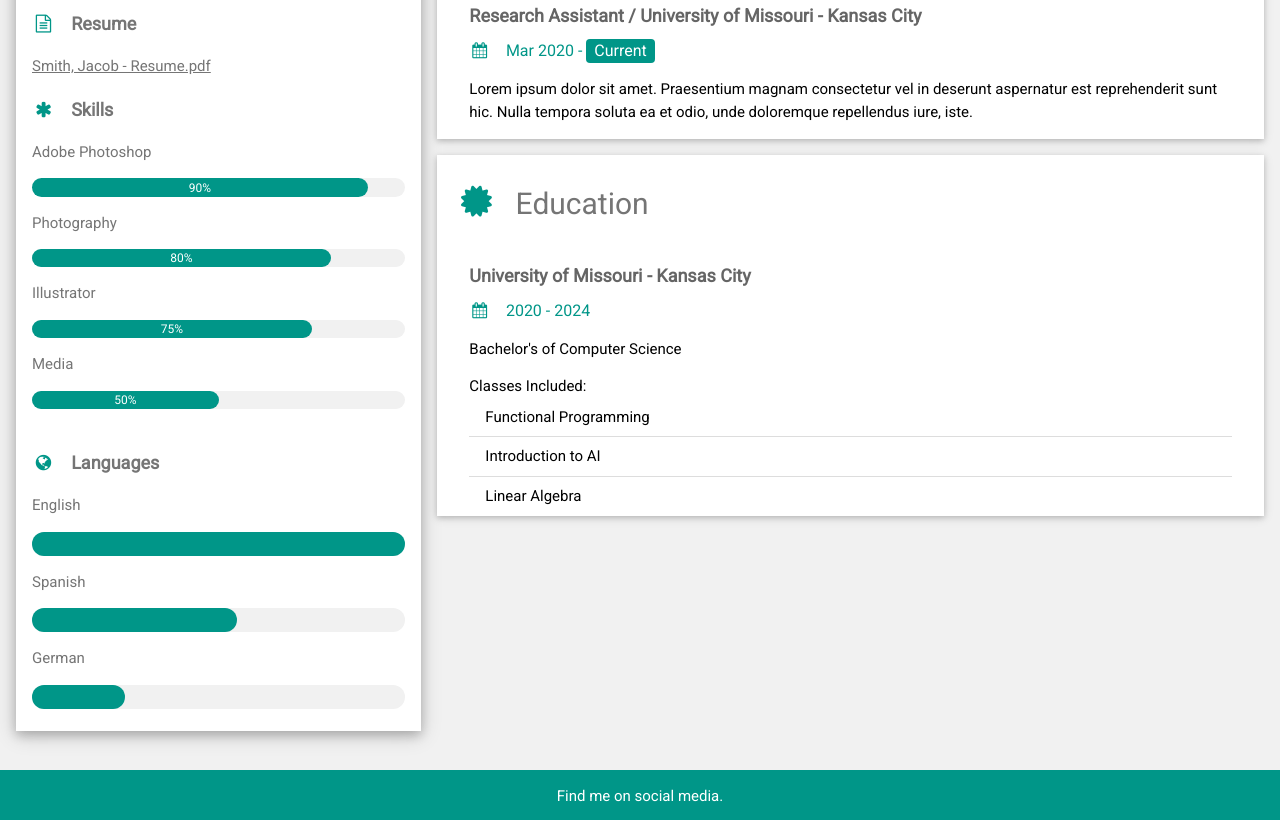
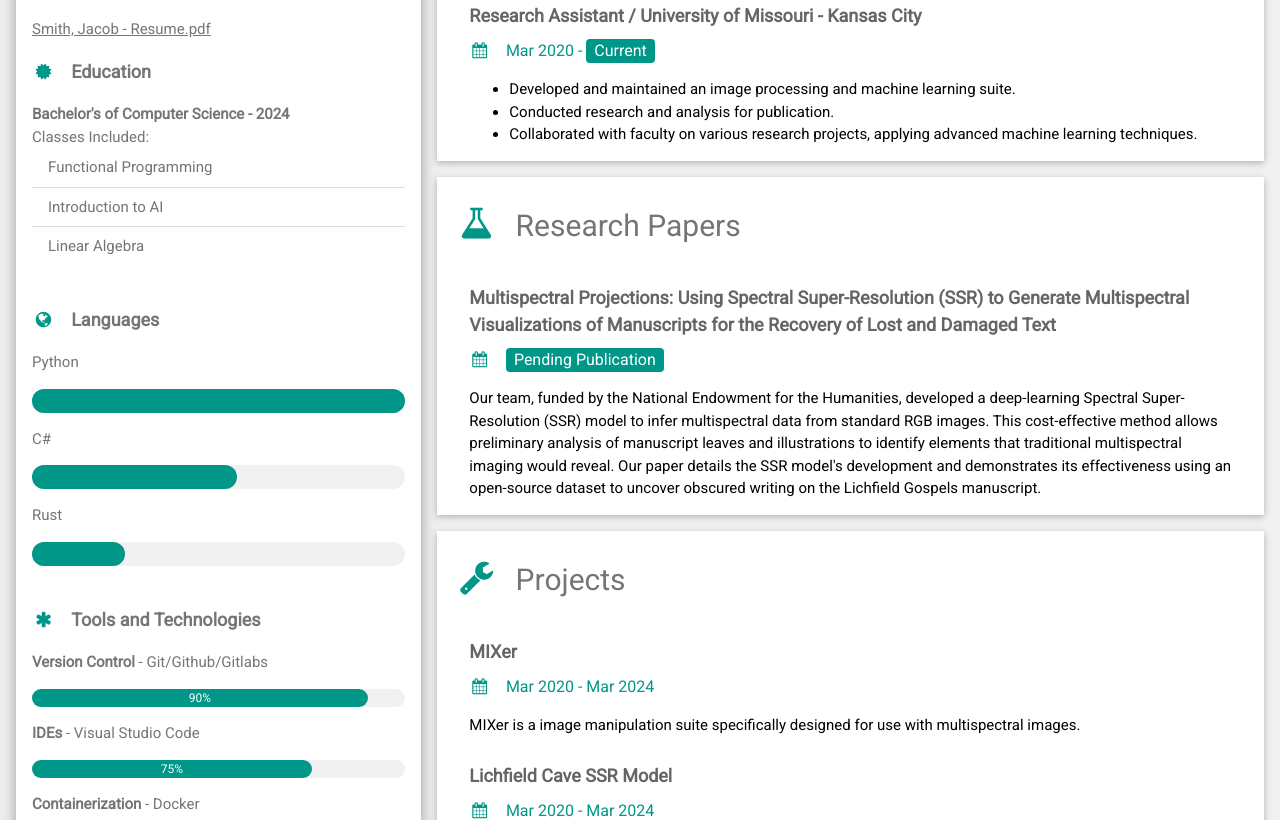
Before and after one commit to jdsp4k/jdsp4k.github.io, a plain HTML site: page index.html in a window 1280 px wide. Shown: the part 602-1422 px from the top of the page. Drawn offline with nearby package versions, Linux system fonts and the light colour scheme.

Commit message:
Added projects and papers. Moved education to left bar.

```diff
--- a/index.html
+++ b/index.html
@@ -32,47 +32,49 @@ html,body,h1,h2,h3,h4,h5,h6 {font-family: "Roboto", sans-serif}
         <div class="w3-container">
           <p><i class="fa fa-briefcase fa-fw w3-margin-right w3-large w3-text-teal"></i>Research Assistant</p>
           <p><i class="fa fa-home fa-fw w3-margin-right w3-large w3-text-teal"></i>Kansas City, MO</p>
-          <p><i class="fa fa-envelope fa-fw w3-margin-right w3-large w3-text-teal"></i>ex@mail.com</p>
-          <p><i class="fa fa-phone fa-fw w3-margin-right w3-large w3-text-teal"></i>555-555-5555</p>
+          <p><i class="fa fa-envelope fa-fw w3-margin-right w3-large w3-text-teal"></i>jdsp4k@github.io</p>
           <hr>
 
-		  <p class="w3-large"><b><i class="fa fa-file-text-o fa-fw w3-margin-right w3-text-teal"></i>Resume</b></p>
+		  <p class="w3-large w3-text-theme"><b><i class="fa fa-file-text-o fa-fw w3-margin-right w3-text-teal"></i>Resume</b></p>
 		  <a href="res/Smith, Jacob - Resume.pdf" target="_blank">Smith, Jacob - Resume.pdf</a>
 		  <br>
 
-          <p class="w3-large"><b><i class="fa fa-asterisk fa-fw w3-margin-right w3-text-teal"></i>Skills</b></p>
-          <p>Adobe Photoshop</p>
+		  <p class="w3-large w3-text-theme"><b><i class="fa fa-certificate fa-fw w3-margin-right w3-text-teal"></i>Education</b></p>
+		  <b>Bachelor's of Computer Science - 2024</b>
+      <ul class="w3-ul">Classes Included:
+        <li>Functional Programming</li>
+        <li>Introduction to AI</li>
+        <li>Linear Algebra</li>
+      </ul>
+		  <br>
+
+          <p class="w3-large w3-text-theme"><b><i class="fa fa-globe fa-fw w3-margin-right w3-text-teal"></i>Languages</b></p>
+          <p>Python</p>
+          <div class="w3-light-grey w3-round-xlarge">
+            <div class="w3-round-xlarge w3-teal" style="height:24px;width:100%"></div>
+          </div>
+          <p>C#</p>
+          <div class="w3-light-grey w3-round-xlarge">
+            <div class="w3-round-xlarge w3-teal" style="height:24px;width:55%"></div>
+          </div>
+          <p>Rust</p>
+          <div class="w3-light-grey w3-round-xlarge">
+            <div class="w3-round-xlarge w3-teal" style="height:24px;width:25%"></div>
+          </div>
+          <br>
+
+          <p class="w3-large"><b><i class="fa fa-asterisk fa-fw w3-margin-right w3-text-teal"></i>Tools and Technologies</b></p>
+          <p><b>Version Control</b> - Git/Github/Gitlabs</p>
           <div class="w3-light-grey w3-round-xlarge w3-small">
             <div class="w3-container w3-center w3-round-xlarge w3-teal" style="width:90%">90%</div>
           </div>
-          <p>Photography</p>
-          <div class="w3-light-grey w3-round-xlarge w3-small">
-            <div class="w3-container w3-center w3-round-xlarge w3-teal" style="width:80%">
-              <div class="w3-center w3-text-white">80%</div>
-            </div>
-          </div>
-          <p>Illustrator</p>
+          <p><b>IDEs</b> - Visual Studio Code</p>
           <div class="w3-light-grey w3-round-xlarge w3-small">
             <div class="w3-container w3-center w3-round-xlarge w3-teal" style="width:75%">75%</div>
           </div>
-          <p>Media</p>
+          <p><b>Containerization</b> - Docker</p>
           <div class="w3-light-grey w3-round-xlarge w3-small">
             <div class="w3-container w3-center w3-round-xlarge w3-teal" style="width:50%">50%</div>
-          </div>
-          <br>
-
-          <p class="w3-large w3-text-theme"><b><i class="fa fa-globe fa-fw w3-margin-right w3-text-teal"></i>Languages</b></p>
-          <p>English</p>
-          <div class="w3-light-grey w3-round-xlarge">
-            <div class="w3-round-xlarge w3-teal" style="height:24px;width:100%"></div>
-          </div>
-          <p>Spanish</p>
-          <div class="w3-light-grey w3-round-xlarge">
-            <div class="w3-round-xlarge w3-teal" style="height:24px;width:55%"></div>
-          </div>
-          <p>German</p>
-          <div class="w3-light-grey w3-round-xlarge">
-            <div class="w3-round-xlarge w3-teal" style="height:24px;width:25%"></div>
           </div>
           <br>
         </div>
@@ -99,23 +101,55 @@ html,body,h1,h2,h3,h4,h5,h6 {font-family: "Roboto", sans-serif}
         <div class="w3-container">
           <h5 class="w3-opacity"><b>Research Assistant / University of Missouri - Kansas City</b></h5>
           <h6 class="w3-text-teal"><i class="fa fa-calendar fa-fw w3-margin-right"></i>Mar 2020 - <span class="w3-tag w3-teal w3-round">Current</span></h6>
-          <p>Lorem ipsum dolor sit amet. Praesentium magnam consectetur vel in deserunt aspernatur est reprehenderit sunt hic. Nulla tempora soluta ea et odio, unde doloremque repellendus iure, iste.</p>
+          <p><ul>
+            <li>Developed and maintained an image processing and machine learning suite.</li>
+            <li>Conducted research and analysis for publication.</li>
+            <li>Collaborated with faculty on various research projects, applying advanced machine learning techniques.</li>
+          </ul></p>
         </div>
       </div>
 
-      <div class="w3-container w3-card w3-white">
+      <div class="w3-container w3-card w3-white w3-margin-bottom">
+        <h2 class="w3-text-grey w3-padding-16"><i class="fa fa-flask fa-fw w3-margin-right w3-xxlarge w3-text-teal"></i>Research Papers</h2>
+        <div class="w3-container">
+          <h5 class="w3-opacity"><b>Multispectral Projections: Using Spectral Super-Resolution (SSR) to Generate Multispectral Visualizations of Manuscripts for the Recovery of Lost and Damaged Text</b></h5>
+          <h6 class="w3-text-teal"><i class="fa fa-calendar fa-fw w3-margin-right"></i><span class="w3-tag w3-teal w3-round">Pending Publication</span></h6>
+          <p>Our team, funded by the National Endowment for the Humanities, developed a deep-learning Spectral Super-Resolution (SSR) model to infer multispectral data from standard RGB images. This cost-effective method allows preliminary analysis of manuscript leaves and illustrations to identify elements that traditional multispectral imaging would reveal. Our paper details the SSR model's development and demonstrates its effectiveness using an open-source dataset to uncover obscured writing on the Lichfield Gospels manuscript.</p>
+        </div>
+      </div>
+
+      <div class="w3-container w3-card w3-white w3-margin-bottom">
+        <h2 class="w3-text-grey w3-padding-16"><i class="fa fa-wrench fa-fw w3-margin-right w3-xxlarge w3-text-teal"></i>Projects</h2>
+        <div class="w3-container">
+          <h5 class="w3-opacity"><b>MIXer</b></h5>
+          <h6 class="w3-text-teal"><i class="fa fa-calendar fa-fw w3-margin-right"></i>Mar 2020 - Mar 2024</span></h6>
+          <p>MIXer is a image manipulation suite specifically designed for use with multispectral images.</p>
+        </div>
+        <div class="w3-container">
+          <h5 class="w3-opacity"><b>Lichfield Cave SSR Model</b></h5>
+          <h6 class="w3-text-teal"><i class="fa fa-calendar fa-fw w3-margin-right"></i>Mar 2020 - Mar 2024</span></h6>
+          <p>The Lichfield Cave Model is a machine learning model designed to infer multispectral data from simple RGB images.</p>
+        </div>
+        <div class="w3-container">
+          <h5 class="w3-opacity"><b>The Quest for the Lunar Sword</b></h5>
+          <h6 class="w3-text-teal"><i class="fa fa-calendar fa-fw w3-margin-right"></i>Mar 2024 - <span class="w3-tag w3-teal w3-round">Current</span></h6>
+          <p><i>The Quest for the Lunar Sword</i> is a rogue-like dungeon crawling adventure game written in Rust. It serves as a proof of concept for the use of <a href="https://dl.acm.org/doi/10.1145/3582437.3587209">hierarchical semantic wave function collapse</a> algorithm in a large-scale context.</p>
+        </div>
+      </div>
+
+      <!--<div class="w3-container w3-card w3-white">
         <h2 class="w3-text-grey w3-padding-16"><i class="fa fa-certificate fa-fw w3-margin-right w3-xxlarge w3-text-teal"></i>Education</h2>
         <div class="w3-container">
           <h5 class="w3-opacity"><b>University of Missouri - Kansas City</b></h5>
           <h6 class="w3-text-teal"><i class="fa fa-calendar fa-fw w3-margin-right"></i>2020 - 2024</h6>
           <p>Bachelor's of Computer Science</p>
 		  <ul class="w3-ul">Classes Included:
-		    <li>Functional Programming</li>
+		  <li>Functional Programming</li>
 			<li>Introduction to AI</li>
 			<li>Linear Algebra</li>
 		  </ul>
         </div>
-      </div>
+      </div>-->
 
     <!-- End Right Column -->
     </div>
@@ -127,13 +161,13 @@ html,body,h1,h2,h3,h4,h5,h6 {font-family: "Roboto", sans-serif}
 </div>
 
 <footer class="w3-container w3-teal w3-center w3-margin-top">
-  <p>Find me on social media.</p>
+  <!--<p>Find me on social media.</p>
   <i class="fa fa-facebook-official w3-hover-opacity"></i>
   <i class="fa fa-instagram w3-hover-opacity"></i>
   <i class="fa fa-snapchat w3-hover-opacity"></i>
   <i class="fa fa-pinterest-p w3-hover-opacity"></i>
   <i class="fa fa-twitter w3-hover-opacity"></i>
-  <i class="fa fa-linkedin w3-hover-opacity"></i>
+  <i class="fa fa-linkedin w3-hover-opacity"></i>-->
   <p>Powered by <a href="https://www.w3schools.com/w3css/default.asp" target="_blank">w3.css</a></p>
 </footer>
 
```
